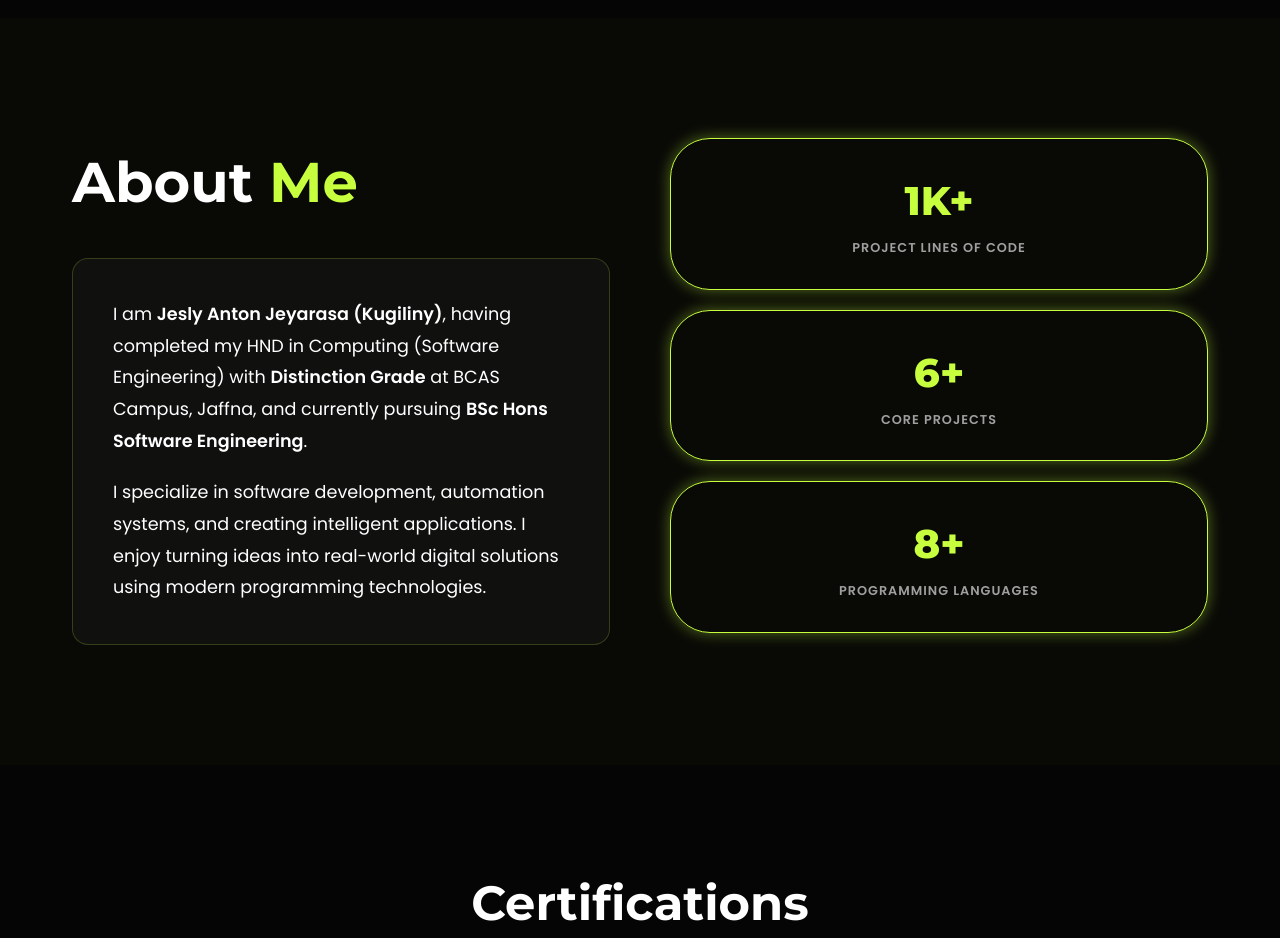
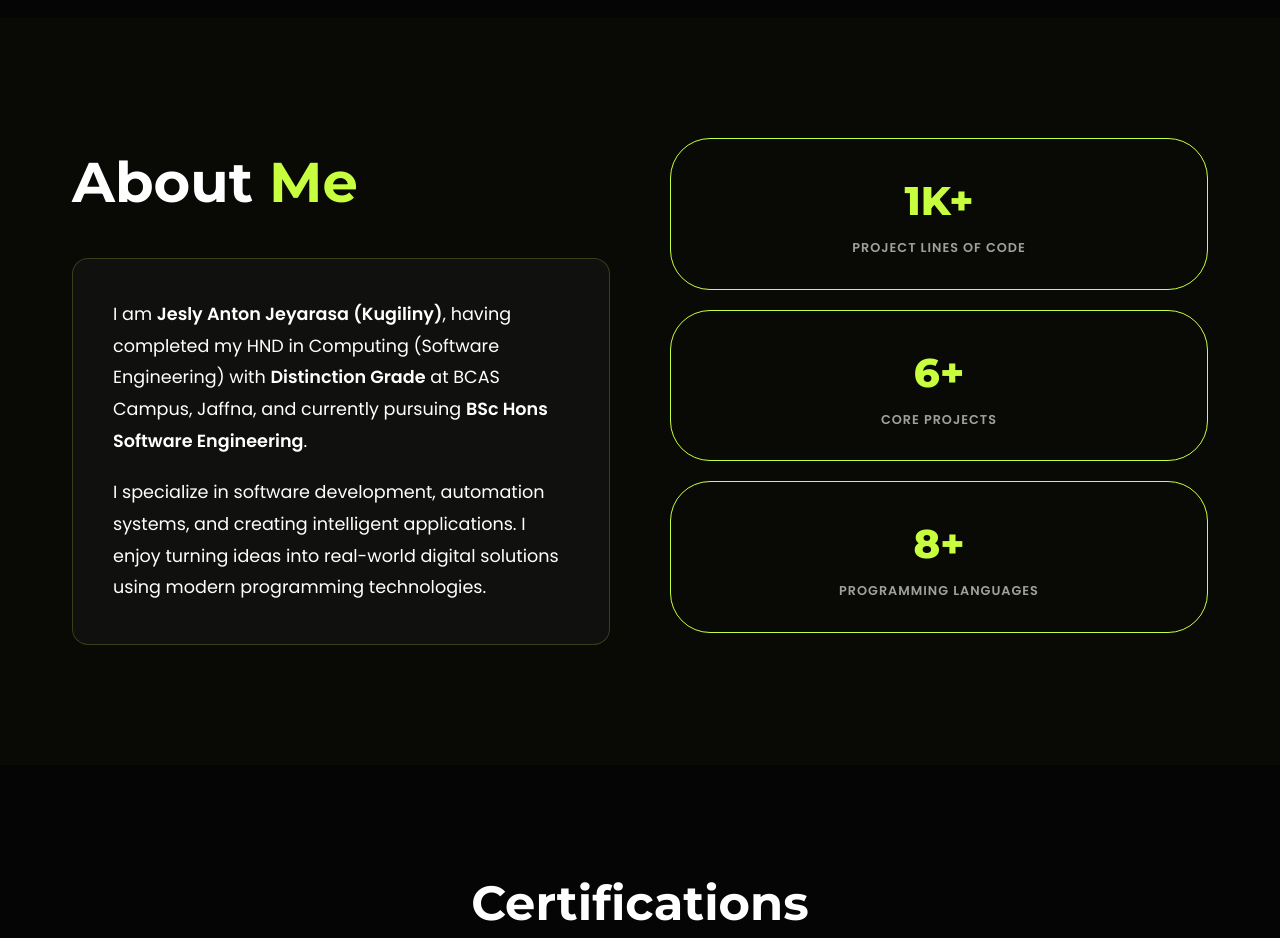
Before and after one commit to jeslykugil2018/kugiliny-portfolio, a plain HTML site: page index.html in a window 1280 px wide. Shown: the part 1660-2598 px from the top of the page. Drawn offline with Linux system fonts and the light colour scheme.

Commit message:
style: remove shadows from achievement cards

```diff
--- a/index.html
+++ b/index.html
@@ -163,7 +163,7 @@
 
                 <div class="achievements-column reveal" style="display: flex; flex-direction: column; gap: 20px;">
                     <div class="achievement-card glow-border"
-                        style="padding: 30px; text-align: center; transition: 0.4s ease; border-radius: 40px;">
+                        style="padding: 30px; text-align: center; transition: 0.4s ease; border-radius: 40px; box-shadow: none;">
                         <div
                             style="font-size: 2.5rem; color: var(--accent-color); font-family: var(--font-heading); font-weight: 800; margin-bottom: 5px;">
                             1K+</div>
@@ -172,7 +172,7 @@
                             Project Lines of Code</div>
                     </div>
                     <div class="achievement-card glow-border"
-                        style="padding: 30px; text-align: center; transition: 0.4s ease; border-radius: 40px;">
+                        style="padding: 30px; text-align: center; transition: 0.4s ease; border-radius: 40px; box-shadow: none;">
                         <div
                             style="font-size: 2.5rem; color: var(--accent-color); font-family: var(--font-heading); font-weight: 800; margin-bottom: 5px;">
                             6+</div>
@@ -181,7 +181,7 @@
                             Core Projects</div>
                     </div>
                     <div class="achievement-card glow-border"
-                        style="padding: 30px; text-align: center; transition: 0.4s ease; border-radius: 40px;">
+                        style="padding: 30px; text-align: center; transition: 0.4s ease; border-radius: 40px; box-shadow: none;">
                         <div
                             style="font-size: 2.5rem; color: var(--accent-color); font-family: var(--font-heading); font-weight: 800; margin-bottom: 5px;">
                             8+</div>
@@ -312,7 +312,7 @@
         .achievement-card:hover {
             transform: translateY(-5px);
             border-color: var(--accent-color);
-            box-shadow: 0 0 20px var(--accent-glow);
+            box-shadow: none;
         }
     </style>
 </body>
```
